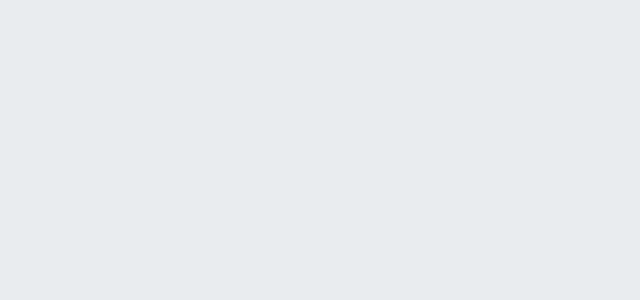
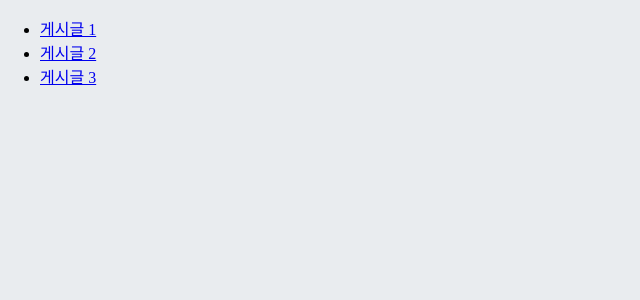
Before and after one commit to bnitech/technique-for-dealing-with-react, a React app: page /articles in a window 1280 px wide. Before the commit this address had no page. Shown: the top 300 px of the page, without its empty margins (0-640 px from the left). Built offline with nearby package versions, Linux system fonts and the light colour scheme.

Commit message:
[dongbin] #13.5

```diff
--- a/src/App.tsx
+++ b/src/App.tsx
@@ -3,7 +3,9 @@ import React from 'react';
 import { Route, Routes } from 'react-router-dom';
 import Home from './pages/Home';
 import About from './pages/About';
-import Profile from "./pages/Profile";
+import Profile from './pages/Profile';
+import Articles from './pages/Articles';
+import Article from './pages/Article';
 
 const App = () => {
   return (
@@ -11,6 +13,8 @@ const App = () => {
       <Route path="/" element={<Home />} />
       <Route path="/about" element={<About />} />
       <Route path="/profiles/:username" element={<Profile />} />
+      <Route path="/articles" element={<Articles />} />
+      <Route path="/articles/:id" element={<Article />} />
     </Routes>
   );
 };
--- /dev/null
+++ b/src/pages/Article.tsx
@@ -0,0 +1,12 @@
+import { useParams } from 'react-router-dom';
+
+const Article = () => {
+  const { id } = useParams();
+  return (
+    <div>
+      <h2>게시글 {id}</h2>
+    </div>
+  );
+};
+
+export default Article;
--- /dev/null
+++ b/src/pages/Articles.tsx
@@ -0,0 +1,19 @@
+import { Link } from 'react-router-dom';
+
+const Articles = () => {
+  return (
+    <ul>
+      <li>
+        <Link to="/articles/1">게시글 1</Link>
+      </li>
+      <li>
+        <Link to="/articles/1">게시글 2</Link>
+      </li>
+      <li>
+        <Link to="/articles/1">게시글 3</Link>
+      </li>
+    </ul>
+  );
+};
+
+export default Articles;
--- a/src/pages/Home.tsx
+++ b/src/pages/Home.tsx
@@ -1,4 +1,4 @@
-import {Link} from "react-router-dom";
+import { Link } from 'react-router-dom';
 
 const Home = () => {
   return (
@@ -18,6 +18,9 @@ const Home = () => {
         <li>
           <Link to="/profiles/void">존재하지 않는 프로필</Link>
         </li>
+        <li>
+          <Link to="/articles">게시글 목록</Link>
+        </li>
       </ul>
     </div>
   );
```
